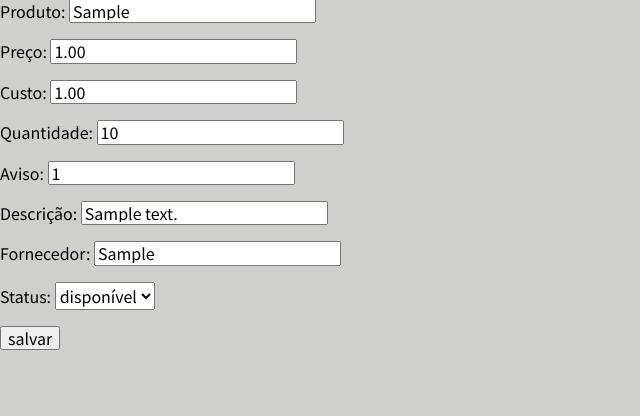
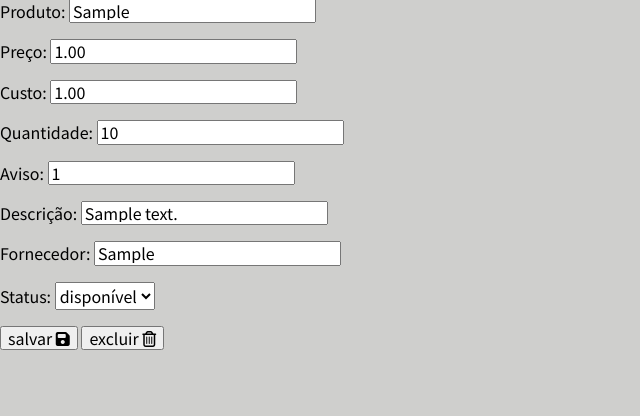
Before and after one commit to alpdias/pague.me, a Django app: page /edit/1 in a window 1280 px wide. Shown: the part 84-500 px from the top of the page, without its empty margins (0-640 px from the left). Run offline with Django 3.2, Linux system fonts and the light colour scheme; a user stored in the database is signed in; tables that the repository leaves empty hold one stand-in row (values such as "Sample post"); parts of the project's set-up code (start-up, migrations or seed data) failed here and were passed over; some libraries are stand-ins or nearby versions.

Commit message:
Update edit.html

```diff
--- a/app/templates/app/edit.html
+++ b/app/templates/app/edit.html
@@ -26,7 +26,8 @@ Criado em 10/2020
         <form method="POST">
             {% csrf_token %}
             {{ form.as_p }}
-            <button type="submit">salvar</button>
+            <button type="submit">salvar&nbsp;<i class="fas fa-save"></i></button>
+            <button type="submit">excluir&nbsp;<i class="far fa-trash-alt"></i></button>
         </form>
     </div>
 </main>
```
